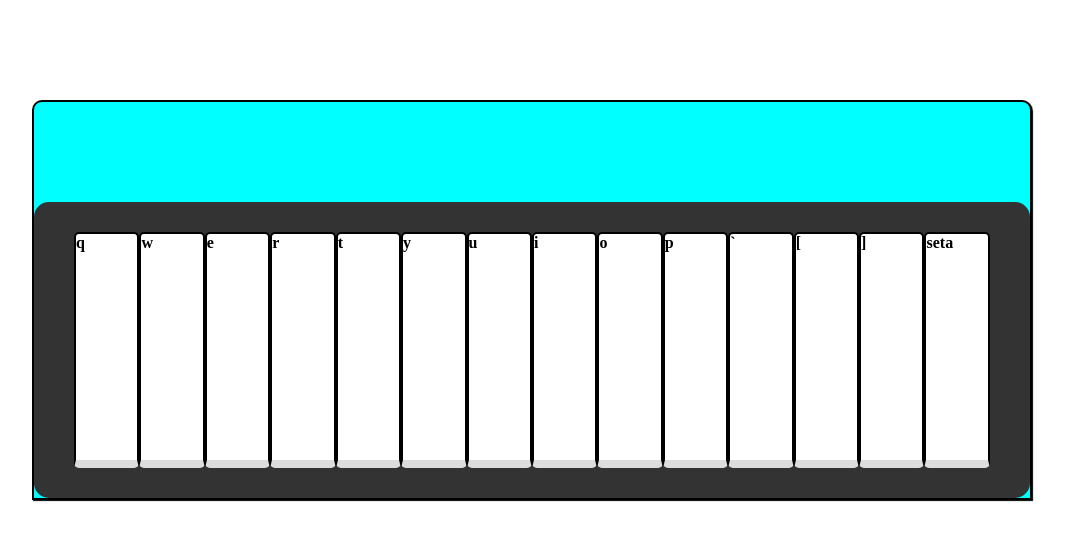
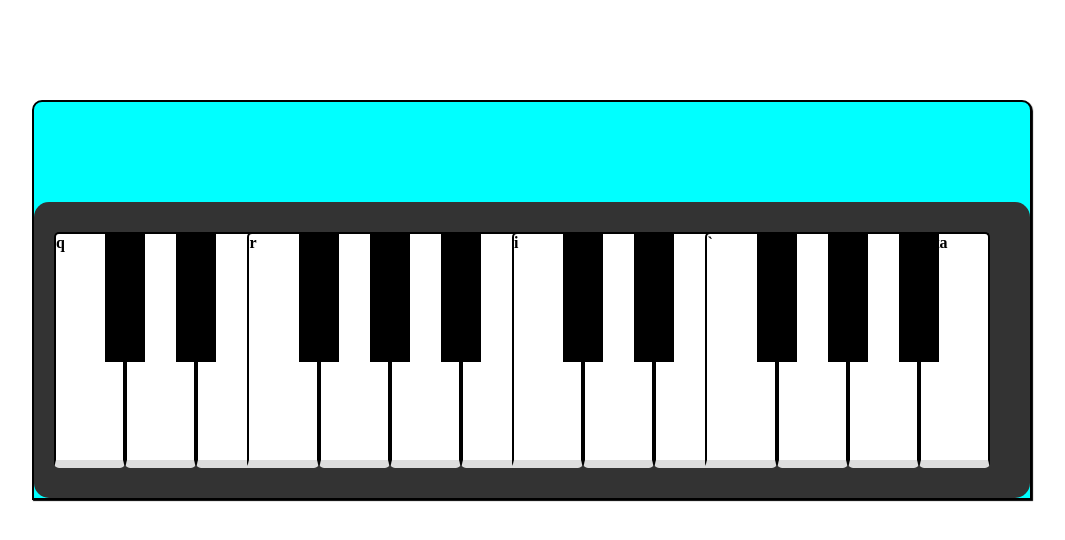
Before and after one commit to alex247417/Piano, a plain HTML site: page piano.html in a window 1280 px wide. Shown: the whole page, without its empty margins (108-1173 px from the left). Drawn offline with Linux system fonts and the light colour scheme.

Commit message:
Update style.css

```diff
--- a/style.css
+++ b/style.css
@@ -53,17 +53,17 @@ border-radius: 15px;
     flex-grow: 1;
     border-bottom: 8px solid #ddd;
     border-radius: 5px;
-
-
-
-
-
+    margin-left: -20px;
+    z-index: 1
+    ;
 
 }
 
-/*.black{
+.black{
     background-color: black;
     border: 2px solid black;
-    height: 125px;
-
-}*/
+    width: 40px;
+    height: 130px;
+    margin-left: -20px;
+    z-index: 2;
+}
```
